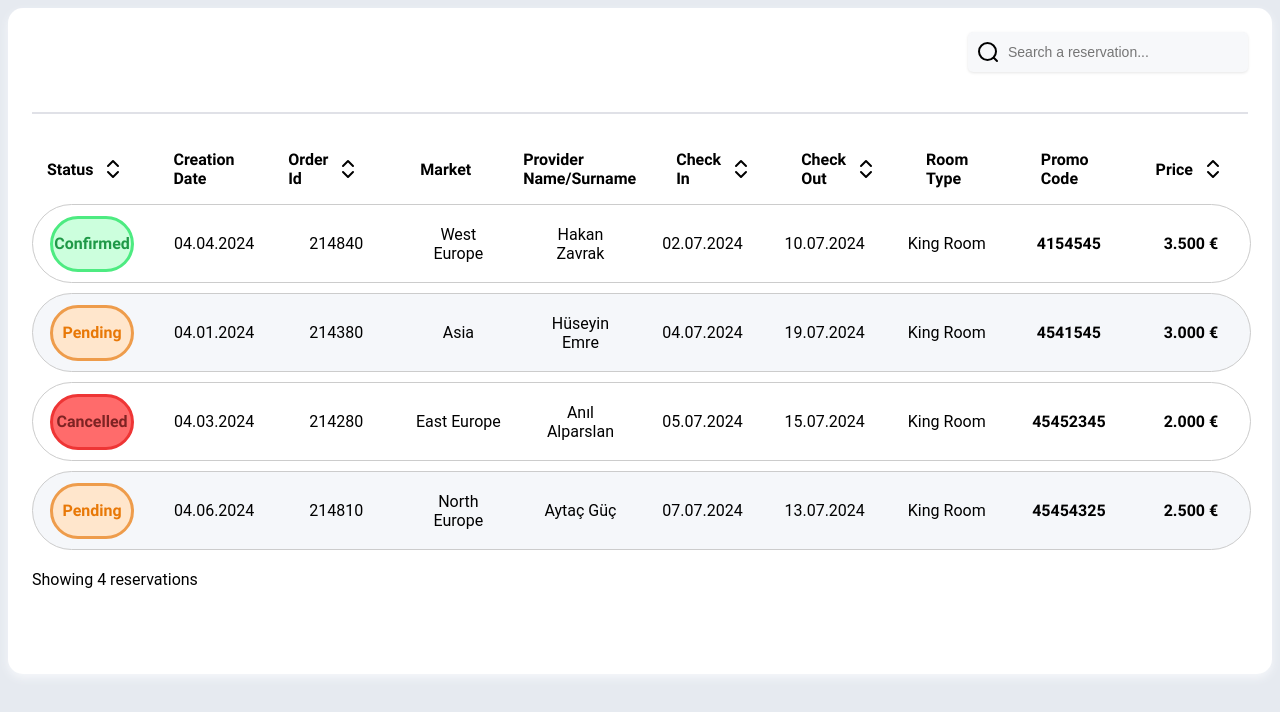
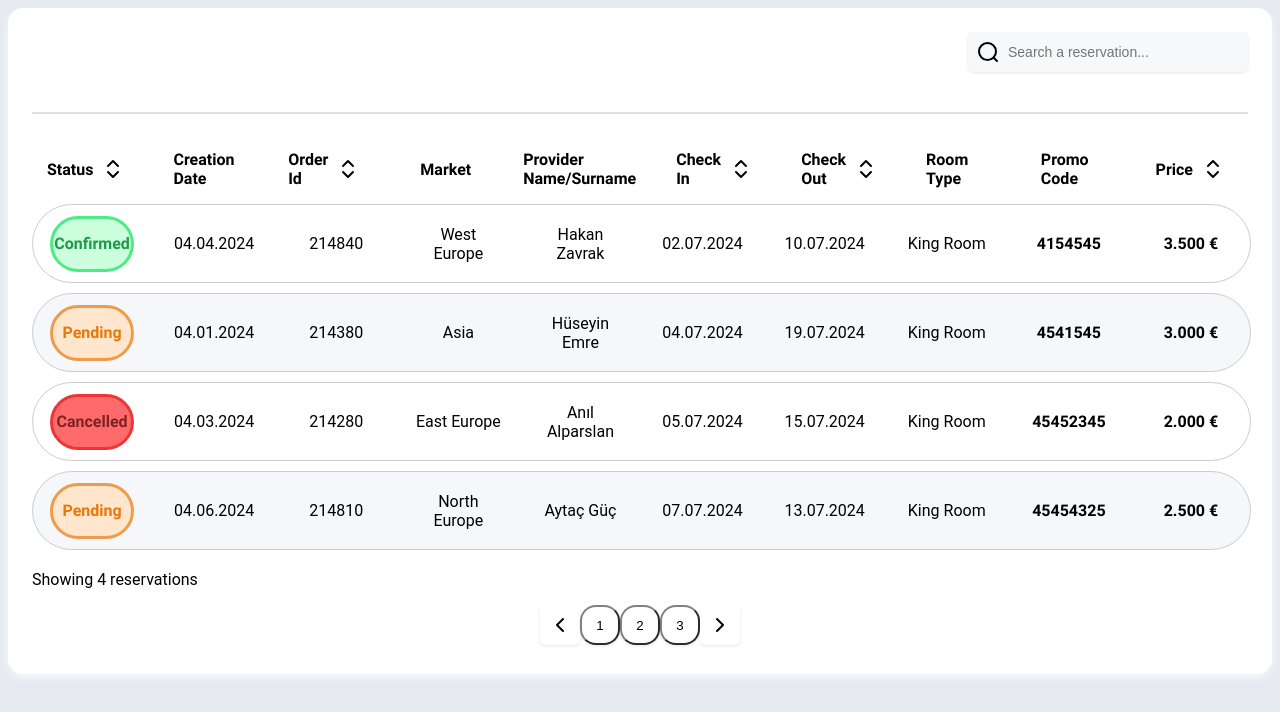
Before and after one commit to Mwiert/miniSpa, a Vue app: page /pinkpanthers in a window 1280 px wide. Shown: the top 712 px of the page. Built offline with nearby package versions, Linux system fonts and the light colour scheme; a web font is replaced by a local one.

Commit message:
fix code

```diff
--- a/src/components/SmartTable/SmartTable.vue
+++ b/src/components/SmartTable/SmartTable.vue
@@ -1,16 +1,20 @@
 <template>
   <div class="smart-table-c">
-    <SmartTableHeader v-on:search-input="handleSearchInput" />
+    <SmartTableHeader @search-input="handleSearchInput" />
     <!-- Header kısmı filters ve searchbar'ı içerir v-on ile emit ettiğimiz değerleri alıyoruz-->
 
     <SmartTableBody
       :tableData="filteredData"
       :options="options"
-      :noItemsFound="filteredData.length === 0" />   <!--noItemsFound propunu smarttablebody içinde kullanmak için burada kontrol ediyoruz-->
+      />
+      <!-- noItemsFound propunu smarttablebody içinde kullanmak için burada kontrol ediyoruz -->
 
-      <SmartTableFooter :tableCount="filteredData.length" />
+      <SmartTableFooter/>
     <!-- Footer kısmı pagination içerir -->
   </div>
+
+
+
 </template>
 
 <script lang="ts">
--- a/src/components/SmartTable/SmartTableBody.vue
+++ b/src/components/SmartTable/SmartTableBody.vue
@@ -13,15 +13,18 @@
       </div>
     </div>
 
-    <div v-if="noItemsFound" class="grid-row no-items-found">
+    <div v-if=" $parent.filteredData.length === 0 " class="grid-row no-items-found">
       <!-- V-if ile noItemFound propumuza göre true veya false alıyoruz bunun aramasını smarttable componentimizde yapıyoruz eğer true ise alttaki satırlar render edilir false ise bu satırlar görmezden gelinip normal tablomuz oluşur-->
       <div :colspan="Columns.length" class="no-grid-item">No Item Found</div>
+
     </div>
     <div
-      :class="['grid-row', rowClass(rowIndex)]"
+      class='grid-row'
+      :class="{rowIndex}"
       v-for="(tableRow, rowIndex) in tableRowData"
       :key="rowIndex"
     >
+
       <div
         v-for="(cell, cellIndex) in tableRow"
         :key="cellIndex"
@@ -29,8 +32,9 @@
       >
         <!-- getcellclass methodumuz class name belirlemeye yarıyor ki bu classlara göre status veya price gibi bilgileri alalım. -->
         <template v-if="typeof cell == 'object'">
-          <span :class="cell?.class" @click="cell?.url ? handlerUrl(cell.url) : undefined">
-            {{ cell?.text == 'null' ? '' : cell?.text }}</span
+          <span :class="cell?.class" @click="handlerUrl(cell?.url)">
+            {{ cell?.text ?? '' }}
+            </span
           >
         </template>
         <template v-else>{{ cell }}</template>
@@ -118,13 +122,10 @@ export default {
       }
     },
 
-
     handlerUrl(url) {
-      window.open(url, '_blank')
-    },
-
-    rowClass(rowIndex: number) {
-      return rowIndex % 2 === 0 ? 'even-row' : 'odd-row'
+      if (url == null) {
+         window.open(url, '_blank')
+      }
     },
 
     getCellClass(cellData: any) {
@@ -180,6 +181,13 @@ export default {
       border-radius: 40px;
       padding: 0.5px;
       animation: fadeIn 0.5s ease-in-out;
+
+      &:nth-child(even){
+        background-color: white
+      }
+      &:nth-child(odd){
+        background-color: #F5F7FA
+      }
 
         .no-grid-item {
           padding: 28px;
@@ -251,14 +259,6 @@ export default {
       opacity: 1;
     }
   }
-  .grid-row.even-row {
-    background-color: #fff;
-  }
-
-  .grid-row.odd-row {
-    background-color: #f5f7fa;
-  }
-
   @media (max-width: 1000px) {
   .smart-table-body-c {
     overflow-x: auto;
--- a/src/components/SmartTable/SmartTableFooter.vue
+++ b/src/components/SmartTable/SmartTableFooter.vue
@@ -1,18 +1,24 @@
 <template>
-    <div class="smart-table-footer-container">
+  <div class="smart-table-footer-container"  >
     Showing {{ tableCount }} reservations
+    <SmartTablePagination/>
   </div>
 </template>
 
 <script lang="ts">
+import SmartTablePagination from './SmartTablePagination.vue';
 export default {
   name: 'SmartTableFooter',
   props: {
-      tableCount: {
-        type: Number,
-        required: true,
   },
+  components:{
+    SmartTablePagination
   },
+  computed:{
+    tableCount(){
+      return this.$parent.filteredData.length
+    }
+  }
 }
 </script>
 
--- a/src/components/SmartTable/SmartTablePagination.vue
+++ b/src/components/SmartTable/SmartTablePagination.vue
@@ -1,9 +1,11 @@
 <template>
     <div class="smart-table-pagination-c">
-        <button @click="prevPage" class="prev-page-btn">Prev</button>
-        <span>{{ localCurrentPage }} from {{ totalPages }}</span>
-        <button @click="nextPage" class="next-page-btn">Next</button>
-
+        <button @click="prevPage" class="prev-page-btn"><SvgIcon class="" :name="'arrow-left'" size="s" @click="s" /></button>
+        <!-- <span>{{ localCurrentPage }} from {{ totalPages }}</span>        -->
+        <button @click="nextPage" class="next-page-btn">1</button>
+        <button @click="nextPage" class="next-page-btn">2</button>
+        <button @click="nextPage" class="next-page-btn">3</button>
+        <button @click="nextPage" class="prev-page-btn"><SvgIcon class="" :name="'arrow-right'" size="s" @click="s" /></button>
     </div>
 </template>
 
@@ -42,6 +44,43 @@ export default {
     },
     watch: {
 
+    },
+    computed:{
+
     }
 }
 </script>
+
+<style lang="scss">
+.smart-table-pagination-c {
+    display: flex;
+    align-items: center;
+    justify-content: center;
+    padding: 1rem;
+
+    .prev-page-btn {
+        height: 40px;
+        width: 40px;
+        position: relative;
+        display: flex;
+        align-items: center;
+        background-color: #ffffff;
+        border-radius: 5px;
+        box-shadow: 0 1px 3px rgba(0, 0, 0, 0.1);
+        justify-content: center;
+        border: aliceblue;
+    }
+    .next-page-btn {
+        height: 40px;
+        width: 40px;
+        position: relative;
+        display: flex;
+        align-items: center;
+        background-color: #ffffff;
+        box-shadow: 0 1px 3px rgba(0, 0, 0, 0.1);
+        justify-content: center;
+        border-radius: 1rem;
+        border-color: grey;
+    }
+}
+</style>
--- a/src/pages/PinkPanthers.vue
+++ b/src/pages/PinkPanthers.vue
@@ -44,8 +44,8 @@ export default {
 
   },
   mounted() {
-    this.dummies.map((dummy: any) => {
-      const rowObj = {
+    this.tableOptions.table.rows = this.dummies.map((dummy: any) => {
+    return {
         status: {
           text: dummy.status,
           class: `status`
@@ -78,7 +78,6 @@ export default {
           class: 'price'
         }
       }
-      this.tableOptions.table.rows.push(rowObj)
     })
   }
 }
```
Lines whose indentation alone changed are shown as unchanged.
